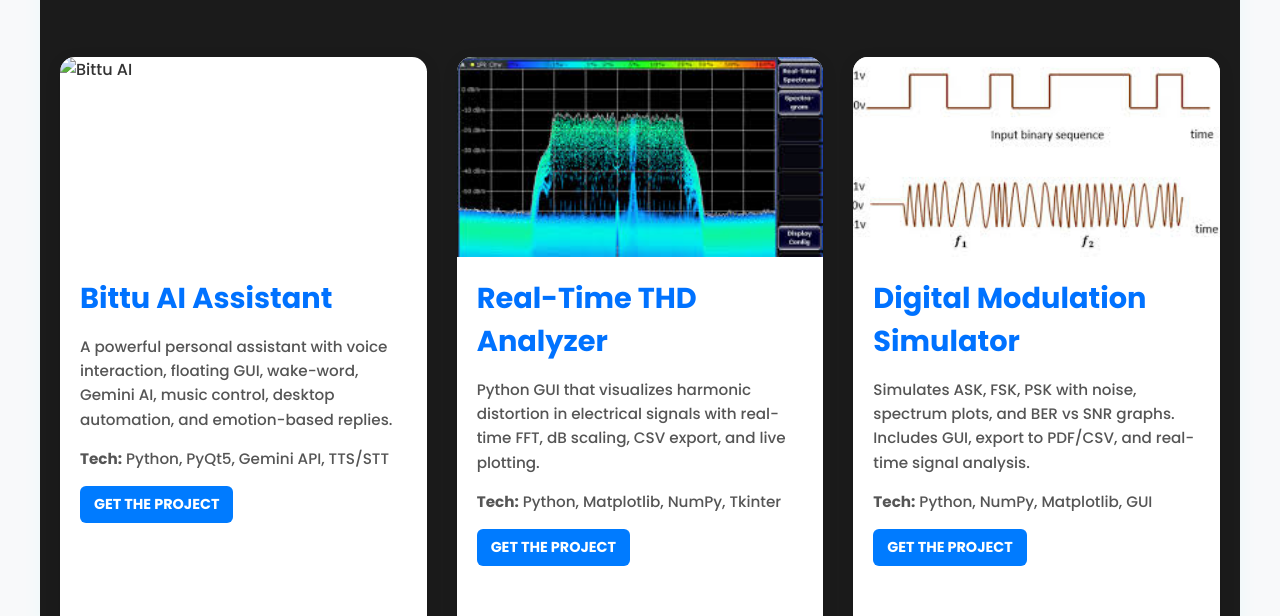
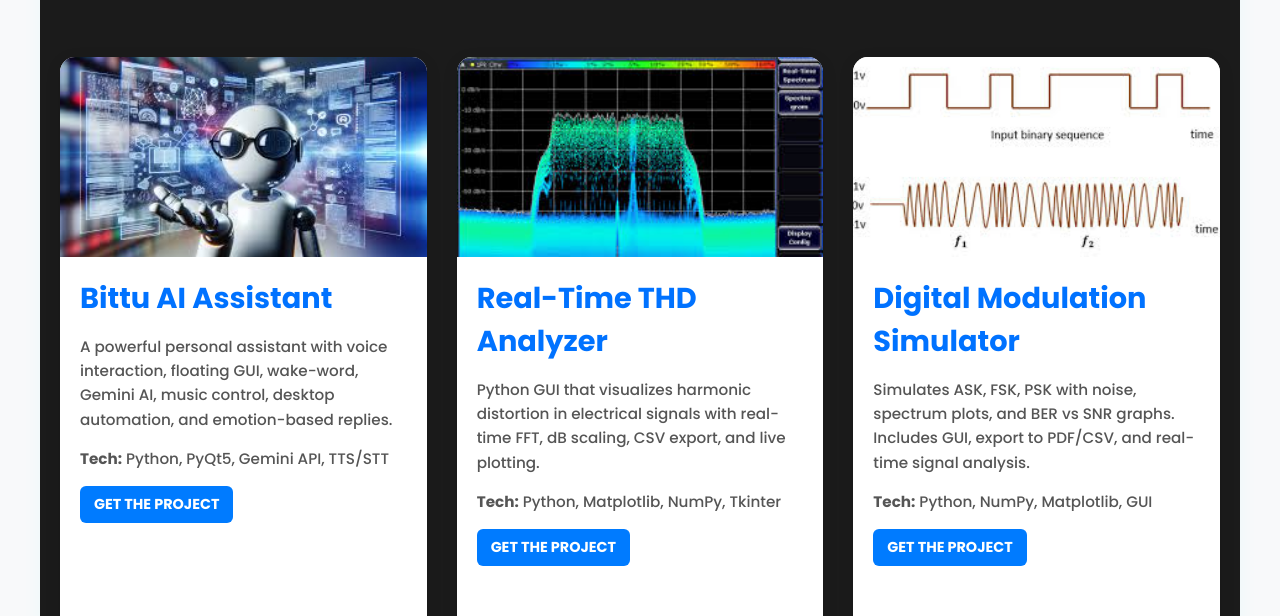
Before and after one commit to Arjundev143/my-portfolio, a plain HTML site: page project.html in a window 1280 px wide. Shown: the part 184-800 px from the top of the page. Drawn offline with Linux system fonts and the light colour scheme; files whose address does not match are found by name.

Commit message:
Update project.html

```diff
--- a/project.html
+++ b/project.html
@@ -133,7 +133,7 @@
 
     <!-- 1. Bittu AI -->
     <div class="project-card">
-      <img src="images/bittu-ai.png" alt="Bittu AI">
+      <img src="bittu-ai.png" alt="Bittu AI">
       <div class="project-content">
         <h3>Bittu AI Assistant </h3>
         <p>A powerful personal assistant with voice interaction, floating GUI, wake-word, Gemini AI, music control, desktop automation, and emotion-based replies.</p>
```
